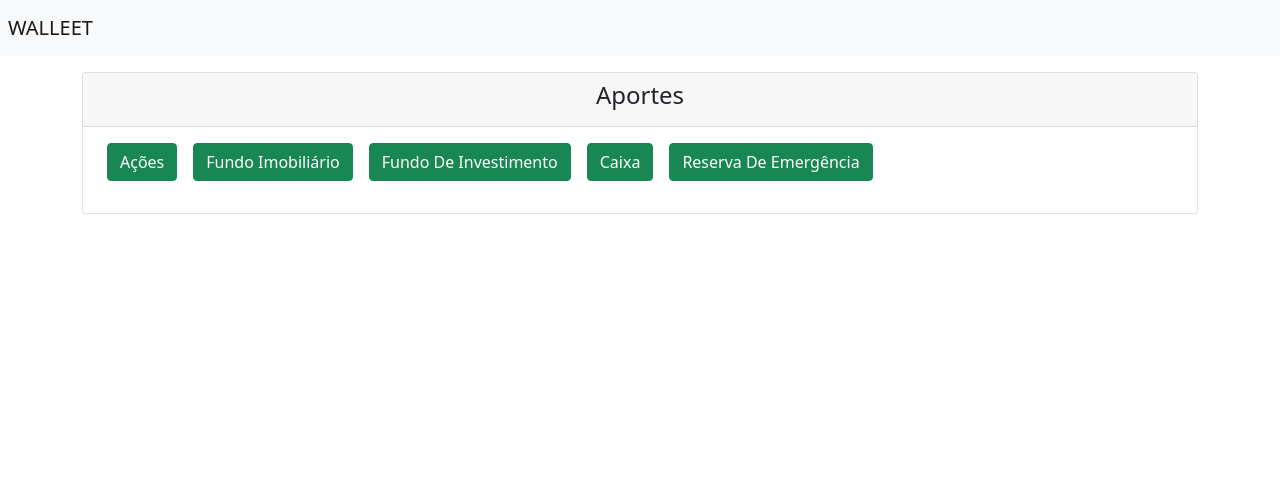
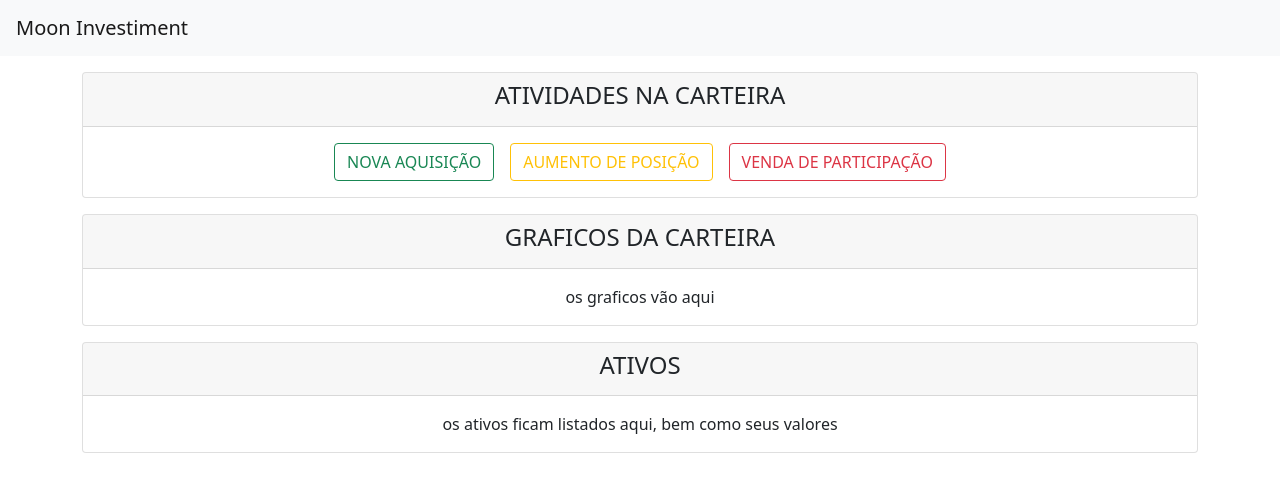
Before and after one commit to pedrosa-hr-hub/vue-walleet, a Vue app: page / in a window 1280 px wide. Shown: the top 492 px of the page. Built offline with nearby package versions, Linux system fonts and the light colour scheme.

Commit message:
adapt home page to new vision to front

```diff
--- a/public/index.html
+++ b/public/index.html
@@ -8,9 +8,6 @@
     <title><%= htmlWebpackPlugin.options.title %></title>
   </head>
   <body>
-    <noscript>
-      <strong>We're sorry but <%= htmlWebpackPlugin.options.title %> doesn't work properly without JavaScript enabled. Please enable it to continue.</strong>
-    </noscript>
     <div id="app"></div>
     <!-- built files will be auto injected -->
   </body>
--- a/src/components/Insert.vue
+++ /dev/null
@@ -1,48 +0,0 @@
-<template>
-  <div class="container mt-3">
-    <div class="card">
-      <div class="card-header">
-          <center><h4>Aportes</h4></center>
-      </div>
-      <div class="card-body">
-        <p>
-            <router-link to="/buyStock" class="px-2">
-              <button class="btn btn-success">
-                  Ações
-              </button>
-            </router-link>
-
-            <router-link to="/buyFII" class="px-2">
-              <button class="btn btn-success">
-                  Fundo Imobiliário
-              </button>
-            </router-link>
-
-            <router-link to="/buyFund" class="px-2">
-              <button class="btn btn-success">
-                  Fundo De Investimento
-              </button>
-            </router-link>
-
-            <router-link to="/buyCash" class="px-2">
-              <button class="btn btn-success">
-                  Caixa
-              </button>
-            </router-link>
-
-            <router-link to="/buyReserve" class="px-2">
-              <button class="btn btn-success">
-                  Reserva De Emergência
-              </button>
-            </router-link>
-        </p>
-      </div>
-    </div>
-  </div>
-</template>
-
-<script>
-     export default {
-          name: "Insert",
-     };
-</script>
--- a/src/components/NavBar.vue
+++ b/src/components/NavBar.vue
@@ -1,7 +1,7 @@
 <template>
   <div>
-    <nav class="navbar navbar-light bg-light px-2">
-      <a class="navbar-brand" href="/">WALLEET</a>
+    <nav class="navbar navbar-light bg-light px-3">
+      <a class="navbar-brand" href="/">Moon Investiment</a>
     </nav>
   </div>
 </template>
--- /dev/null
+++ b/src/components/assets.vue
@@ -0,0 +1,26 @@
+<template>
+     <div class="container mt-3">
+     <div class="card">
+          <div class="card-header">
+               <center><h4>ATIVOS</h4></center>
+     </div>
+          <div class="card-body">
+               <center>
+                    os ativos ficam listados aqui, bem como seus valores
+               </center>
+          </div>
+     </div>
+
+     </div>
+</template>
+
+<script>
+export default {
+     name:'Assets'
+
+}
+</script>
+
+<style>
+
+</style>
--- /dev/null
+++ b/src/components/charts.vue
@@ -0,0 +1,25 @@
+<template>
+     <div class="container mt-3">
+          <div class="card">
+          <div class="card-header">
+               <center><h4>GRAFICOS DA CARTEIRA</h4></center>
+          </div>
+          <div class="card-body">
+               <center>
+                    os graficos vão aqui
+               </center>
+          </div>
+          </div>
+
+     </div>
+</template>
+
+<script>
+export default {
+     name: "Charts",
+}
+</script>
+
+<style>
+
+</style>
--- /dev/null
+++ b/src/components/moviments.vue
@@ -0,0 +1,36 @@
+<template>
+  <div class="container mt-3">
+    <div class="card">
+      <div class="card-header">
+          <center><h4>ATIVIDADES NA CARTEIRA</h4></center>
+      </div>
+      <div class="card-body">
+        <center>
+            <router-link to="/buy" class="px-2">
+              <button class="btn btn-outline-success">
+                  NOVA AQUISIÇÃO
+              </button>
+            </router-link>
+
+            <router-link to="/buyMore" class="px-2">
+              <button class="btn btn-outline-warning">
+                  AUMENTO DE POSIÇÃO
+              </button>
+            </router-link>
+
+            <router-link to="/sale" class="px-2">
+              <button class="btn btn-outline-danger">
+                  VENDA DE PARTICIPAÇÃO
+              </button>
+            </router-link>
+        </center>
+      </div>
+    </div>
+  </div>
+</template>
+
+<script>
+     export default {
+          name: "Moviment",
+     };
+</script>
--- a/src/views/Home.vue
+++ b/src/views/Home.vue
@@ -1,16 +1,22 @@
 <template>
      <div>
-          <Insert/>
+          <Moviments/>
+          <Charts/>
+          <Assets/>
      </div>
 </template>
 
 <script>
-     import Insert from '../components/Insert.vue'
+     import Moviments from '../components/moviments.vue';
+     import Charts from '../components/charts.vue';
+     import Assets from '../components/assets.vue';
 
      export default {
           name: "Home",
           components: {
-               Insert
+               Moviments,
+               Charts,
+               Assets
           }
      };
 
```
